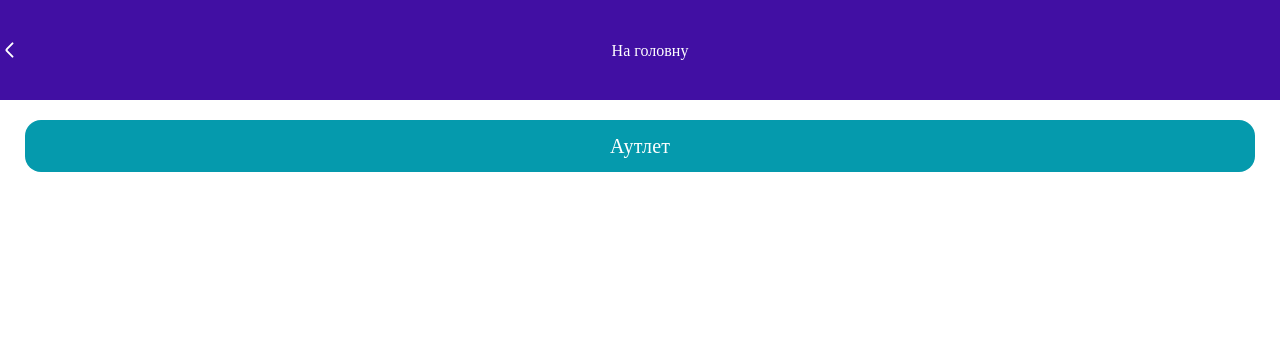
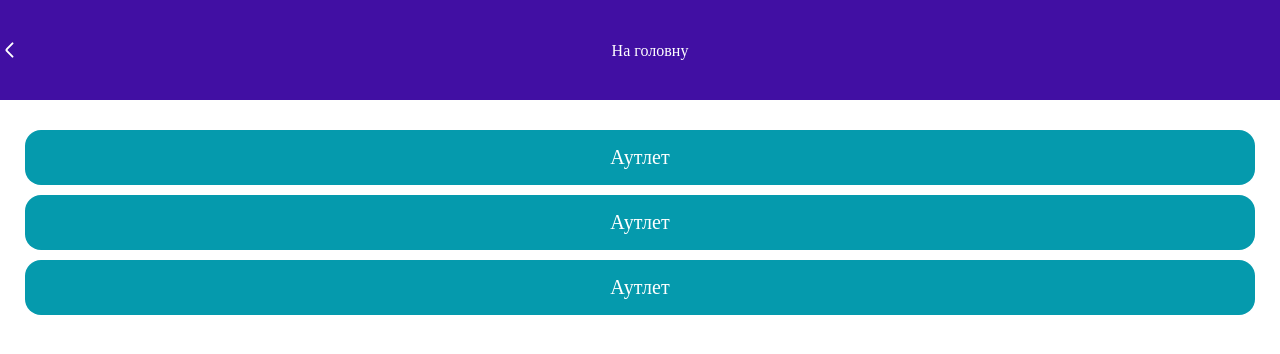
Before and after one commit to WickOnes/frontDG, a React (Create React App) app: page / in a window 1280 px wide. Shown: the top 354 px of the page. Built offline with nearby package versions, Linux system fonts and the light colour scheme.

Commit message:
add style7

```diff
--- a/package.json
+++ b/package.json
@@ -50,7 +50,7 @@
     ]
   },
   "devDependencies": {
-    "@babel/plugin-proposal-private-property-in-object": "^7.21.11"
-
+    "@babel/plugin-proposal-private-property-in-object": "^7.21.11",
+    "@types/babel__core": "^7.20.1"
   }
 }
--- a/src/components/Nav/Nav.tsx
+++ b/src/components/Nav/Nav.tsx
@@ -8,7 +8,16 @@ export const Nav = () => {
     <div>
       <ul className="nav">
         <li>
-          {/* <NavLink to={'/'}>Main</NavLink> */}
+          <NavLink className="navLink nav__navLink" to={"/Authlet"}>
+            Аутлет
+          </NavLink>
+        </li>
+        <li>
+          <NavLink className="navLink nav__navLink" to={"/Authlet"}>
+            Аутлет
+          </NavLink>
+        </li>
+        <li>
           <NavLink className="navLink nav__navLink" to={"/Authlet"}>
             Аутлет
           </NavLink>
--- a/src/components/Nav/nav.scss
+++ b/src/components/Nav/nav.scss
@@ -1,25 +1,23 @@
 .nav {
-  border: 0;
-  border-radius: 16px;
-  background: var(--color-turquoise);
-  padding: 16px 20px;
-  align-items: center;
-  width: 100%;
-  box-sizing: border-box;
-
-  font-size: 20px;
-  line-height: 20px;
-  letter-spacing: 0.15px;
-  text-align: center;
-  font-weight: 500;
+  padding: 0;
+  margin-top: 30px;
+  display: grid;
+  // justify-content: center;
+  gap: 10px;
 
 
   li {
     list-style: none;
-
   }
 
-  &__navLink{
+  &__navLink {
     color: var(--text-color-white);
+    display: block;
+    border-radius: 16px;
+    background: var(--color-turquoise);
+    padding: 16px 0;
+    font-size: 20px;
+    text-align: center;
+    font-weight: 500;
   }
 }
```
Also changed, not shown: 1 other file (tests, documents, lock files or other folders).
